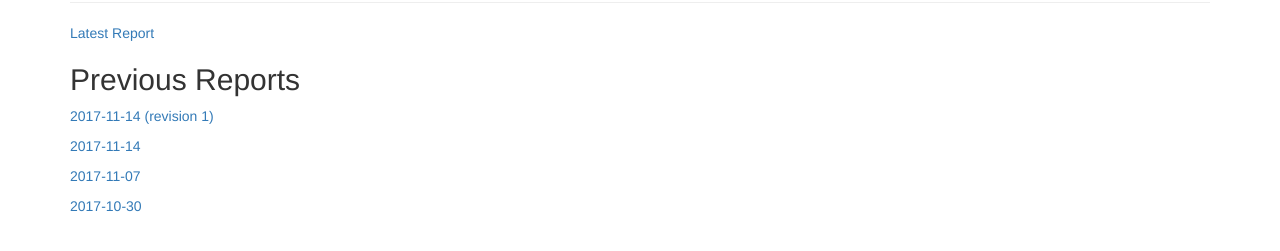
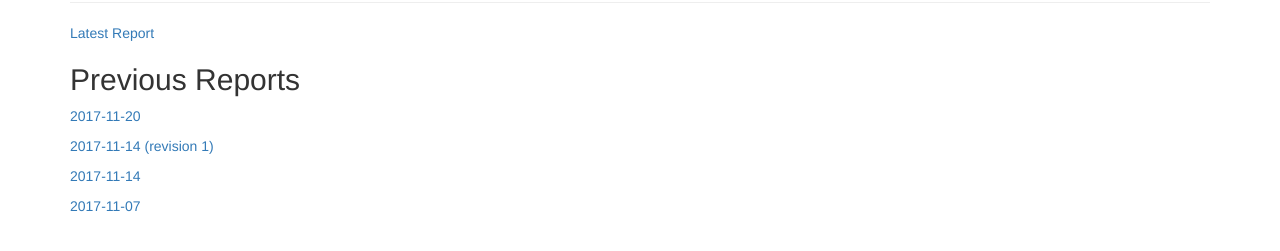
Before and after one commit to AgoraNomic/ADoP, a Jekyll site: the page built from index.md, in a window 1280 px wide. Shown: the part 284-535 px from the top of the page. Built offline with Jekyll 4.4.1, drawn with Linux system fonts in a browser that asks for light colours; nearby versions of some CDN libraries; our own code applies the rules of GitHub Pages for plain Markdown files.

Commit message:
New report

```diff
--- a/index.md
+++ b/index.md
@@ -3,14 +3,14 @@
 
 ----
 
-[Latest Report](Reports/ADoP-Report-2017-11-20.txt)
+[Latest Report](Reports/ADoP-Report-2017-11-27.txt)
 
 ## Previous Reports
+
+[2017-11-20](Reports/ADoP-Report-2017-11-20.txt)
 
 [2017-11-14 (revision 1)](Reports/ADoP-Report-2017-11-14-revision-1.txt)
 
 [2017-11-14](Reports/ADoP-Report-2017-11-14.txt)
 
 [2017-11-07](Reports/ADoP-Report-2017-11-07.txt)
-
-[2017-10-30](Reports/ADoP-Report-2017-10-30.txt)
```
